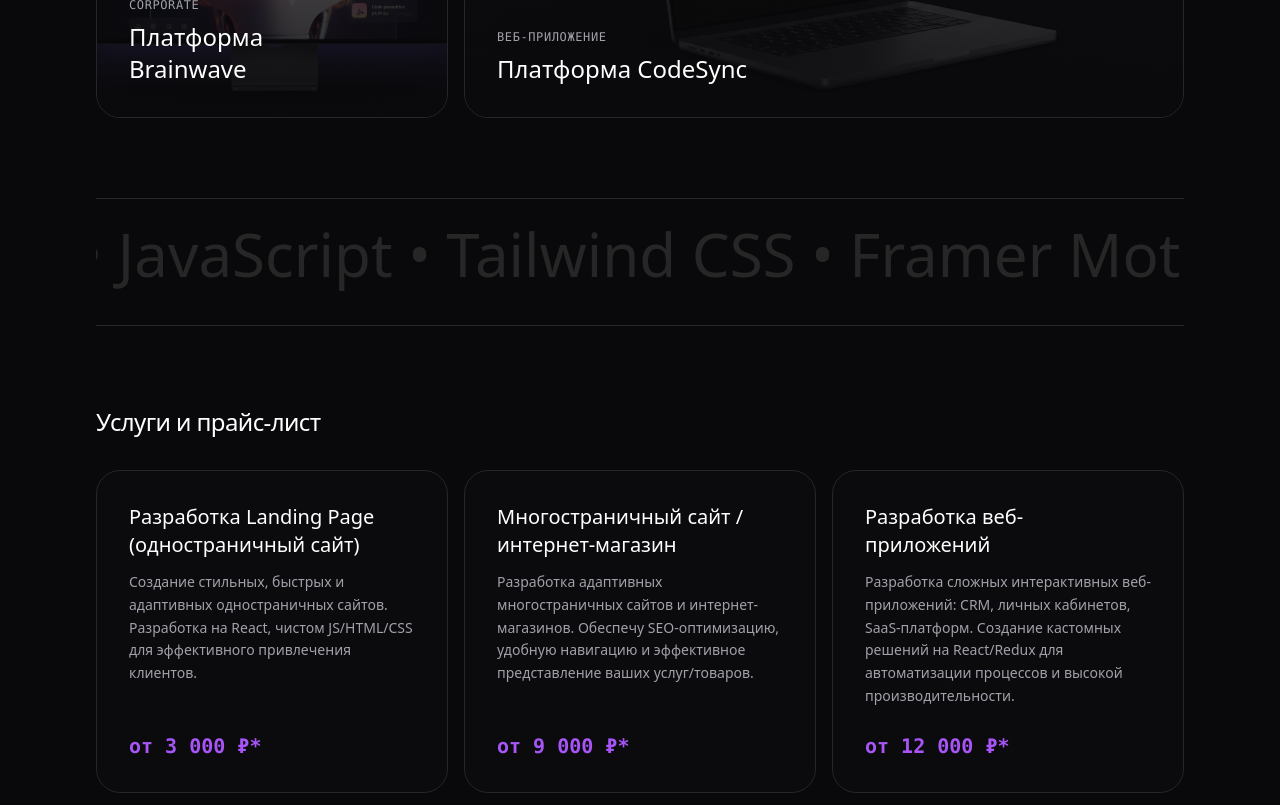
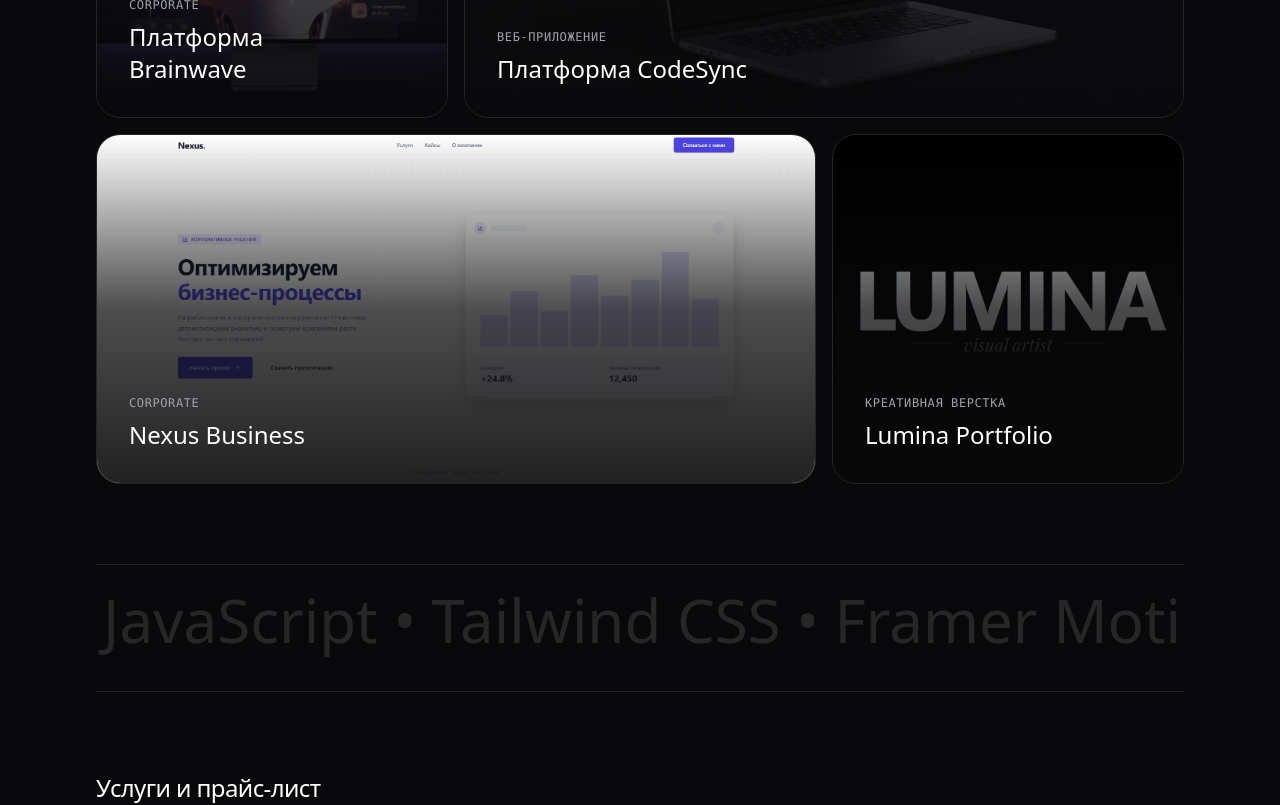
Before and after one commit to blesswrld/portfolio, a Next.js app: page / in a window 1280 px wide. Shown: the part 1380-2185 px from the top of the page. Built offline with nearby package versions, Linux system fonts and the light colour scheme.

Commit message:
add two new project

```diff
--- a/app/page.tsx
+++ b/app/page.tsx
@@ -135,6 +135,24 @@ export default function Home() {
                             link="https://codesync-platform-demo.vercel.app"
                         />
                     </Reveal>
+                    <Reveal className="md:col-span-2 h-full w-full" delay={0.5}>
+                        <ProjectCard
+                            title="Nexus Business"
+                            category={t.projects.categories.corp}
+                            tech={["Next.js", "Tailwind CSS", "Framer Motion"]}
+                            imageColor="bg-[url('/nexus-business.png')] bg-cover bg-center"
+                            link="https://nexus-business-lac.vercel.app"
+                        />
+                    </Reveal>
+                    <Reveal className="col-span-1 h-full w-full" delay={0.6}>
+                        <ProjectCard
+                            title="Lumina Portfolio"
+                            category={t.projects.categories.creative}
+                            tech={["Next.js", "Tailwind CSS", "Framer Motion"]}
+                            imageColor="bg-[url('/lumina.png')] bg-cover bg-center"
+                            link="https://lumina-photo.vercel.app"
+                        />
+                    </Reveal>
                 </div>
             </section>
 
```
Also changed, not shown: public/lumina.png (added), public/nexus-business.png (added).
